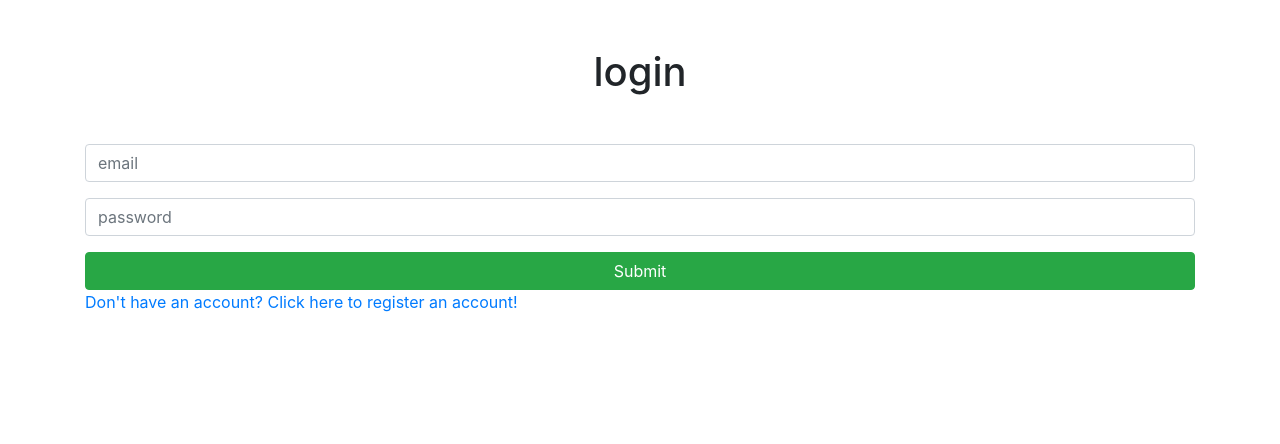
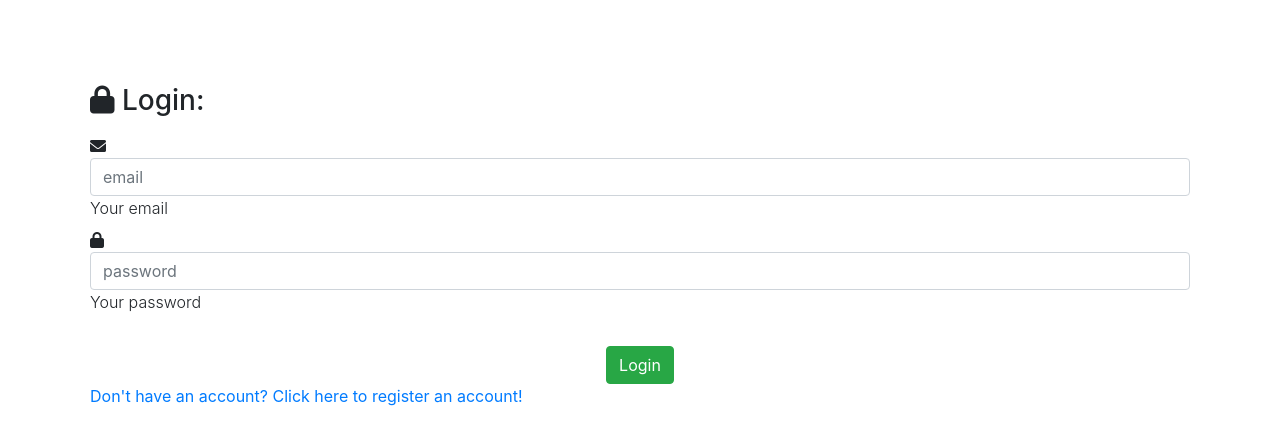
Before and after one commit to faizan12123/Restaurant-Rater, a React (Create React App) app in the folder client/: page /login in a window 1280 px wide. Shown: the top 444 px of the page. Built offline with nearby package versions, Linux system fonts and the light colour scheme; no server answers.

Commit message:
updating login UI

```diff
--- a/client/src/App.jsx
+++ b/client/src/App.jsx
@@ -52,6 +52,7 @@ const App = () => { //connecting the urls to the corresponding react pages
                     <Route path="/restaurants/:id" element= {isAuthenticated ? (<RestaurantDetailPage setAuth={setAuth} />) : (<Navigate to="/login"/>)}/>
                     <Route path="/login" element={!isAuthenticated ? (<LoginPage setAuth={setAuth} />) : (<Navigate to="/home" />)}/>
                     <Route path="/register" element={ !isAuthenticated ? (<RegisterPage setAuth={setAuth} />) : (<Navigate to="/home" />)}/>
+
                     </Routes>
                 </Router>
             </div>
--- a/client/src/components/AddRestaurant.jsx
+++ b/client/src/components/AddRestaurant.jsx
@@ -18,6 +18,9 @@ const AddRestaurant = () => {
                 price_range: priceRange //our backend DB is expecting price_range so that is why it is with "_" on the left
             })
             addRestaurants(response.data.data.restaurant) //adds the new restaurant to the existing list of restaurants in the "restaurants" context, which updates the existing displayed restaurants since the table displays the values from the "restaurants" context
+            setName("")
+            setLocation("")
+            setPriceRange("Price Range")
         } catch (err) {
             console.log(err);
         }
--- a/client/src/components/LoginPage.jsx
+++ b/client/src/components/LoginPage.jsx
@@ -1,6 +1,8 @@
-import React, { useEffect, useState } from 'react'
+import React, { useState } from 'react'
 import {Link} from "react-router-dom"
 import {toast} from "react-toastify"
+
+
 const LoginPage = ({setAuth}) => {
 
 
@@ -43,9 +45,130 @@ const LoginPage = ({setAuth}) => {
         }
     }
     return (
+        <div>
+        {/* <section className="h-100 gradient-form" style={{backgroundColor: 'blue'}}>
+  <div className="container py-5 h-100">
+    <div className="row d-flex justify-content-center align-items-center h-100">
+      <div className="col-xl-10">
+        <div className="card rounded-3 text-black">
+          <div className="row g-0">
+            <div className="col-lg-6">
+              <div className="card-body p-md-5 mx-md-4">
 
-        <div className='container'>
-            <h1 className='text-center my-5'>login</h1>
+                <div className="text-center">
+                <img style={{width: '185px'}} alt="logo" src="https://images.pexels.com/photos/20787/pexels-photo.jpg?auto=compress&cs=tinysrgb&h=350"/>
+                  <h4 className="mt-1 mb-5 pb-1">We are The Lotus Team</h4>
+                </div>
+
+                <form>
+                  <p>Please login to your account</p>
+
+                  <div className="form-outline mb-4">
+                    <input type="email" id="form2Example11" className="form-control"
+                      placeholder="Phone number or email address" />
+                    <label className="form-label" htmlFor="form2Example11">Username</label>
+                  </div>
+
+                  <div className="form-outline mb-4">
+                    <input type="password" id="form2Example22" className="form-control" />
+                    <label className="form-label" htmlFor="form2Example22">Password</label>
+                  </div>
+
+                  <div className="text-center pt-1 mb-5 pb-1">
+                    <button className="btn btn-primary btn-block fa-lg gradient-custom-2 mb-3" type="button">Log
+                      in</button>
+                    <a className="text-muted" href="#!">Forgot password?</a>
+                  </div>
+
+                  <div className="d-flex align-items-center justify-content-center pb-4">
+                    <p className="mb-0 me-2">Don't have an account?</p>
+                    <button type="button" className="btn btn-outline-danger">Create new</button>
+                  </div>
+
+                </form>
+
+              </div>
+            </div>
+            <div className="col-lg-6 d-flex align-items-center gradient-custom-2">
+              <div className="text-white px-3 py-4 p-md-5 mx-md-4">
+                <h4 className="mb-4">We are more than just a company</h4>
+                <p className="small mb-0">Lorem ipsum dolor sit amet, consectetur adipisicing elit, sed do eiusmod
+                  tempor incididunt ut labore et dolore magna aliqua. Ut enim ad minim veniam, quis nostrud
+                  exercitation ullamco laboris nisi ut aliquip ex ea commodo consequat.</p>
+              </div>
+            </div>
+          </div>
+        </div>
+      </div>
+    </div>
+  </div>
+</section>
+
+<form>
+
+                <h3>Log in</h3>
+
+                <div className="form-group">
+                    <label>Email</label>
+                    <input type="email" className="form-control" placeholder="Enter email" />
+                </div>
+
+                <div className="form-group">
+                    <label>Password</label>
+                    <input type="password" className="form-control" placeholder="Enter password" />
+                </div>
+
+                <div className="form-group">
+                    <div className="custom-control custom-checkbox">
+                        <input type="checkbox" className="custom-control-input" id="customCheck1" />
+                        <label className="custom-control-label" htmlFor="customCheck1">Remember me</label>
+                    </div>
+                </div>
+
+                <button type="submit" className="btn btn-dark btn-lg btn-block">Sign in</button>
+                <p className="forgot-password text-right">
+                    Forgot <a href="#">password?</a>
+                </p>
+            </form>
+ */}
+<form onSubmit={onSubmitForm}>
+<div className="card-body container mt-5">
+
+
+            <div className="form-header deep-blue-gradient rounded">
+              <h3 className="my-3"><i className="fa fa-lock"></i> Login:</h3>
+            </div>
+
+
+            <div className="md-form font-weight-light">
+              <i className="fa fa-envelope prefix grey-text"></i>
+              <input value = {email} onChange = {e => onChange(e)} type = 'email' name = 'email' placeholder='email' className="form-control"/>
+              <label htmlFor="materialFormEmailEx">Your email</label>
+            </div>
+
+
+            <div className="md-form font-weight-light">
+              <i className="fa fa-lock prefix grey-text"></i>
+              <input value = {password} onChange = {e => onChange(e)}  type = 'password' name = 'password' placeholder='password' className="form-control"/>
+              <label htmlFor="materialFormPasswordEx">Your password</label>
+            </div>
+
+            <div className="text-center mt-4">
+              <button className="btn btn-success btn-light-blue waves-effect waves-light" type="submit">Login</button>
+            </div>
+            {/* <button className='btn btn-success btn-block'>Submit</button> */}
+
+            <Link to = '/register'>Don't have an account? Click here to register an account!</Link>
+          </div>
+          </form>
+
+
+
+
+
+
+        {/* <div className='container'>
+            <h1 className='text-center my-5'>Login</h1>
             <form onSubmit={onSubmitForm}>
                 <input value = {email} onChange = {e => onChange(e)} type = 'email' name = 'email' placeholder='email' className='form-control my-3'/>
                 <input value = {password} onChange = {e => onChange(e)} type = 'password' name = 'password' placeholder='password' className='form-control my-3'/>
@@ -53,6 +176,7 @@ const LoginPage = ({setAuth}) => {
             </form>
             <Link to = '/register'>Don't have an account? Click here to register an account!</Link>
 
+        </div> */}
         </div>
     )
 }
```
Also changed, not shown: client/src/routes/Login.jsx (deleted, +0 -12 lines), client/src/routes/PrivateRoute.jsx (deleted, +0 -14 lines), client/src/routes/Register.jsx (deleted, +0 -10 lines), 1 other file (tests, documents, lock files or other folders).
